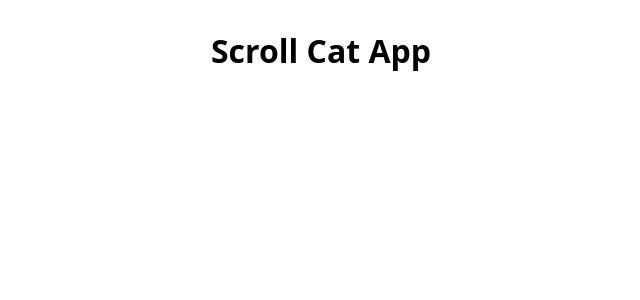
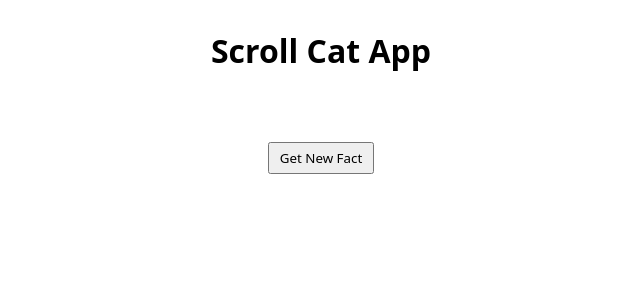
Before and after one commit to bautidea/react_cat_facts, a React (Vite) app: page / in a window 1280 px wide. Shown: the top 300 px of the page, without its empty margins (167-807 px from the left). Built offline with nearby package versions, Linux system fonts and the light colour scheme; no server answers.

Commit message:
Adding a button to obtain random fact.

```diff
--- a/src/App.css
+++ b/src/App.css
@@ -21,3 +21,11 @@ img {
     max-width: 320px;
     height: auto;
 }
+
+button {
+    margin: 3rem auto;
+    font-family: system-ui;
+    padding: 5px 10px;
+    outline: none;
+    cursor: pointer;
+}
--- a/src/App.jsx
+++ b/src/App.jsx
@@ -8,8 +8,8 @@ const App = () => {
   const [fact, setFact] = useState()
   const [imgUrl, setImgUrl] = useState()
 
-  // Effect to get cat fact.
-  useEffect(() => {
+  // Function to obtain a random fact.
+  const getRandomFact = () => {
     fetch(CAT_ENDPOINT_RANDOM_FACT)
       .then((response) => response.json())
       .then((data) => {
@@ -17,7 +17,10 @@ const App = () => {
 
         setFact(fact)
       })
-  }, [])
+  }
+
+  // Effect to get cat fact.
+  useEffect(getRandomFact, [])
 
   // Effect to get image of a cat based on the fact.
   useEffect(() => {
@@ -47,6 +50,8 @@ const App = () => {
           imgUrl && <img src={`${CAT_ENDPOINT_IMAGE}${imgUrl}`} alt='Image of a cat with the first three words of a random fact' />
         }
       </section>
+
+      <button onClick={getRandomFact}>Get New Fact</button>
     </main>
   )
 }
```
Also changed, not shown: 1 other file (tests, documents, lock files or other folders).
